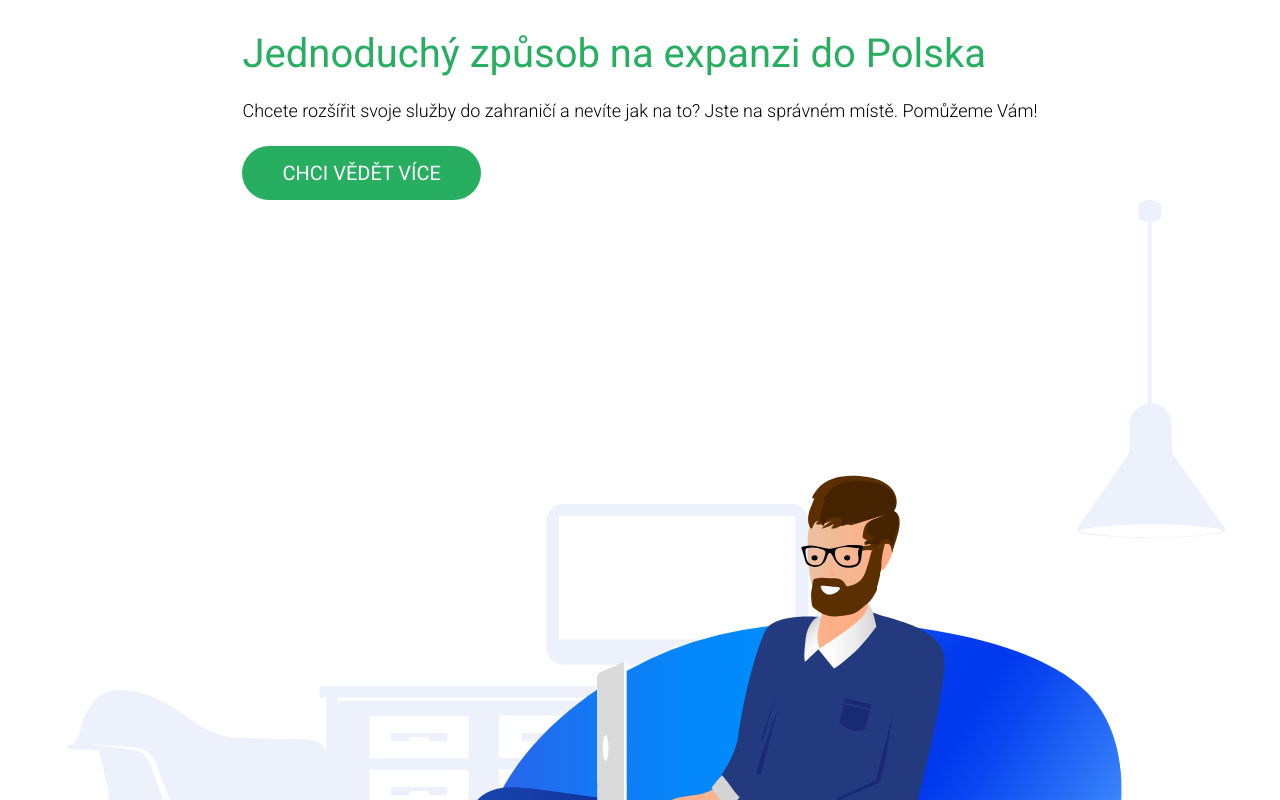
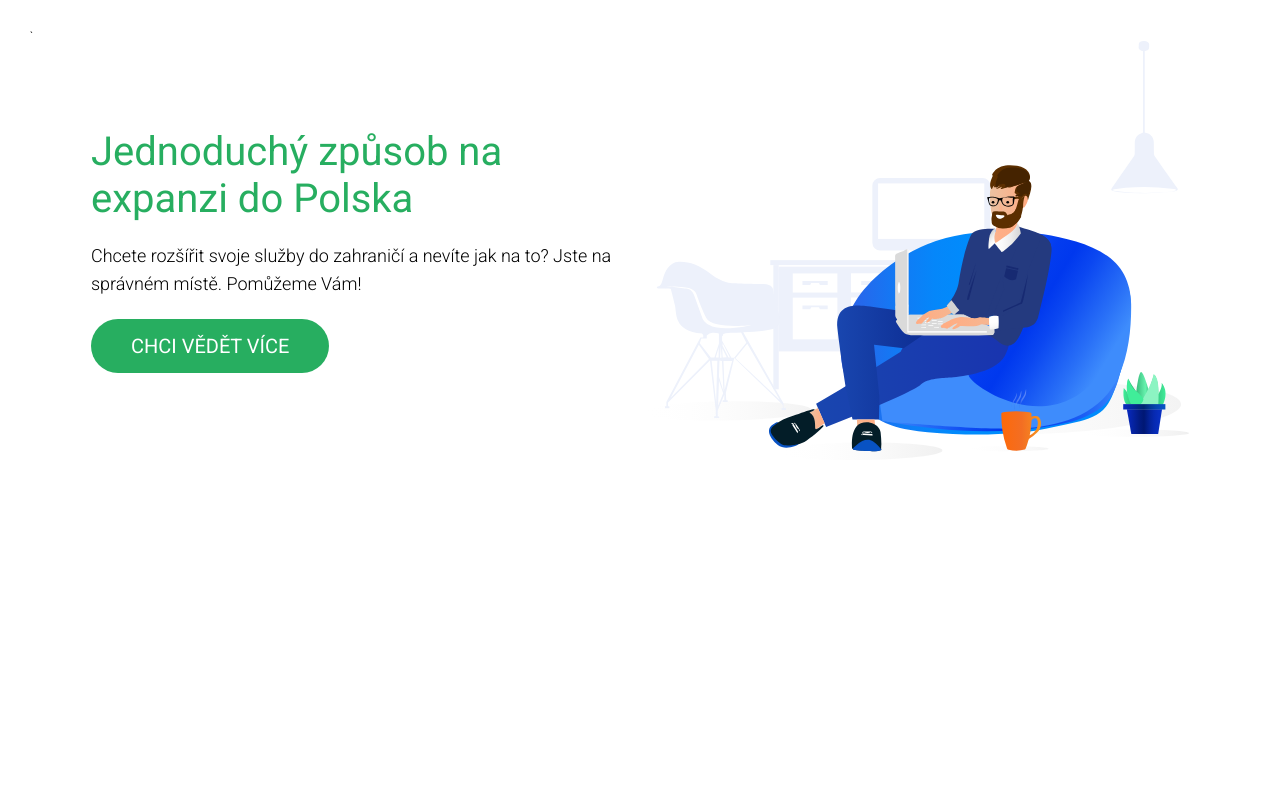
Before and after one commit to tomasnovy/company_website, a website: page index.html in a window 1280 px wide. Shown: the top 800 px of the page. Drawn offline with Linux system fonts and the light colour scheme.

Commit message:
Added SASS structure

```diff
--- /dev/null
+++ b/assets/sass/abstracts/_variables.scss
@@ -0,0 +1,3 @@
+// Colors
+$color-main-green: #27ae60;
+$color-white: #fff;
--- /dev/null
+++ b/assets/sass/base/_reset.scss
@@ -0,0 +1,7 @@
+*,
+*::after,
+*::before {
+  margin: 0;
+  padding: 0;
+  box-sizing: border-box;
+}
--- /dev/null
+++ b/assets/sass/components/_buttons.scss
@@ -0,0 +1,20 @@
+.btn,
+.btn:link,
+.btn:visited {
+	text-transform: uppercase;
+	text-decoration: none;
+	padding: 1.5rem 4rem;
+	display: inline-block;
+	border-radius: 10rem;
+	transition: all .2s;
+	font-size: 2rem;
+}
+
+.btn:hover {
+	transform: translateY
+}
+
+.btn--green {
+	background-color: #27ae60;
+	color: #fff;
+}
--- /dev/null
+++ b/assets/sass/layout/_header.scss
@@ -0,0 +1,34 @@
+.header {
+	display: flex;
+	justify-content: center;
+  flex-direction: row;
+}
+
+.text-box {
+  align-self: center;
+  width: 45%;
+
+  &__heading {
+    color: $color-main-green;
+    font-size: 4rem;
+    font-weight: 400;
+    margin-bottom: 2rem;
+  }
+
+  &__sub-heading {
+    font-size: 1.8rem;
+    font-weight: 300;
+    line-height: 1.6;
+    margin-bottom: 2rem;
+  }
+}
+
+.img-wraper {
+  align-self: center;
+  width: 45%;
+
+  & img {
+    max-width: 100%;
+    height: auto;
+  }
+}
--- a/assets/sass/main.scss
+++ b/assets/sass/main.scss
@@ -1,13 +1,12 @@
 
-$color-green:
+@import "abstracts/variables";
 
-*,
-*::after,
-*::before {
-  margin: 0;
-  padding: 0;
-  box-sizing: border-box;
-}
+@import "base/reset";
+
+@import "components/buttons";
+
+@import "layout/header";
+
 
 html {
 	font-size: 62.5%;
@@ -17,53 +16,3 @@ html {
 body {
 	padding: 3rem;
 }
-
-.header {
-	display: flex;
-	justify-content: center;
-	flex-direction: column;
-}
-
-.header__text-box {
-	align-self: center;
-}
-
-.header__text-box h1 {
-	color: #27ae60;
-	font-size: 4rem;
-	font-weight: 400;
-	margin-bottom: 2rem;
-}
-
-.header__text-box p {
-	font-size: 1.8rem;
-	font-weight: 300;
-	line-height: 1.6;
-	margin-bottom: 2rem;
-}
-
-.btn,
-.btn:link,
-.btn:visited {
-	text-transform: uppercase;
-	text-decoration: none;
-	padding: 1.5rem 4rem;
-	display: inline-block;
-	border-radius: 10rem;
-	transition: all .2s;
-	font-size: 2rem;
-}
-
-.btn:hover {
-	transform: translateY
-}
-
-.btn--green {
-	background-color: #27ae60;
-	color: #fff;
-}
-
-.header__img-box {
-	/* width: 50%;
-	height: 50%; */
-}
--- a/index.html
+++ b/index.html
@@ -1,4 +1,4 @@
-<!DOCTYPE html>
+`<!DOCTYPE html>
 <html lang="cz">
 <head>
     <meta charset="UTF-8">
@@ -13,13 +13,13 @@
 <body>
   <header class="header">
 
-    <div class="header__text-box">
-      <h1>Jednoduchý způsob na expanzi do Polska</h1>
-      <p>Chcete rozšířit svoje služby do zahraničí a nevíte jak na to? Jste na správném místě. Pomůžeme Vám!</p>
+    <div class="text-box">
+      <h1 class="text-box__heading">Jednoduchý způsob na expanzi do Polska</h1>
+      <p class="text-box__sub-heading">Chcete rozšířit svoje služby do zahraničí a nevíte jak na to? Jste na správném místě. Pomůžeme Vám!</p>
       <a href="#" class="btn btn--green">Chci vědět více</a>
     </div>
 
-    <div class="header__img-box">
+    <div class="img-wraper">
       <img src="assets/images/header_logo.svg" alt="">
     </div>
 
```
Also changed, not shown: assets/css/styles.css.
